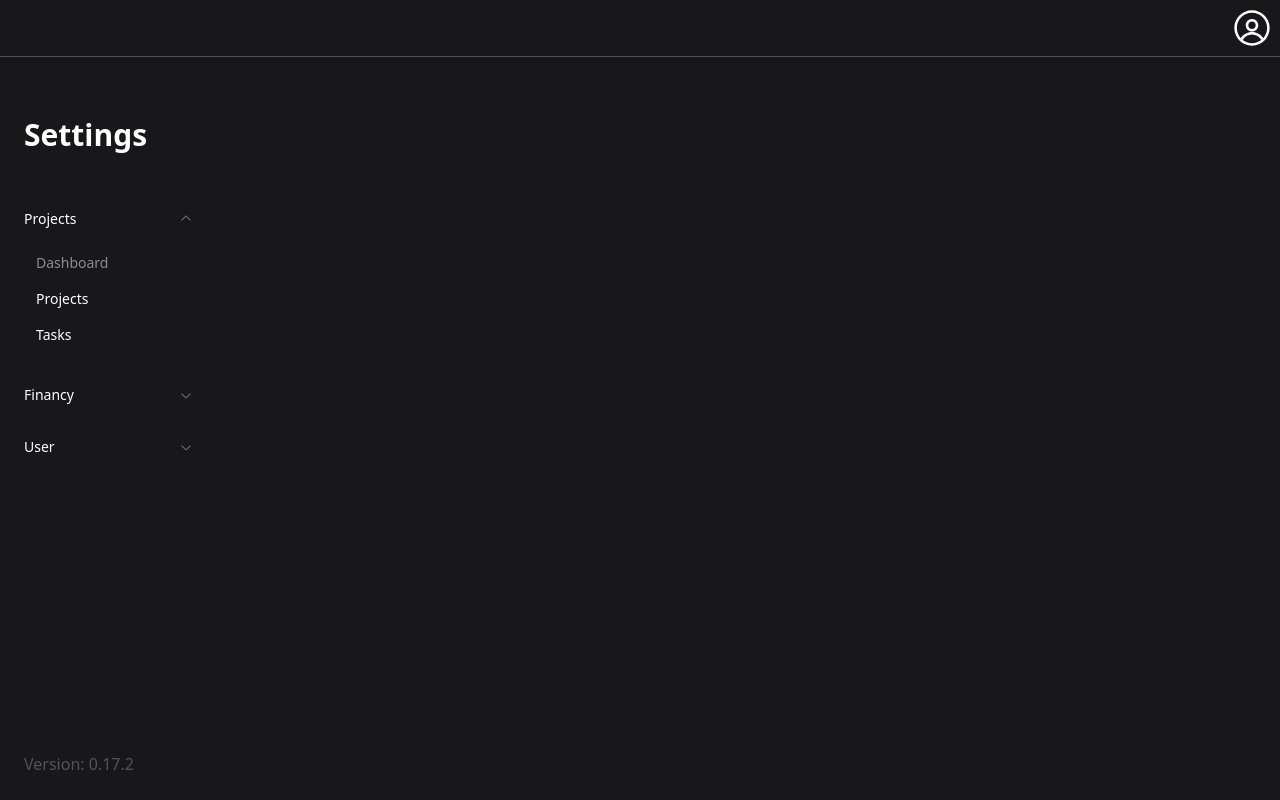
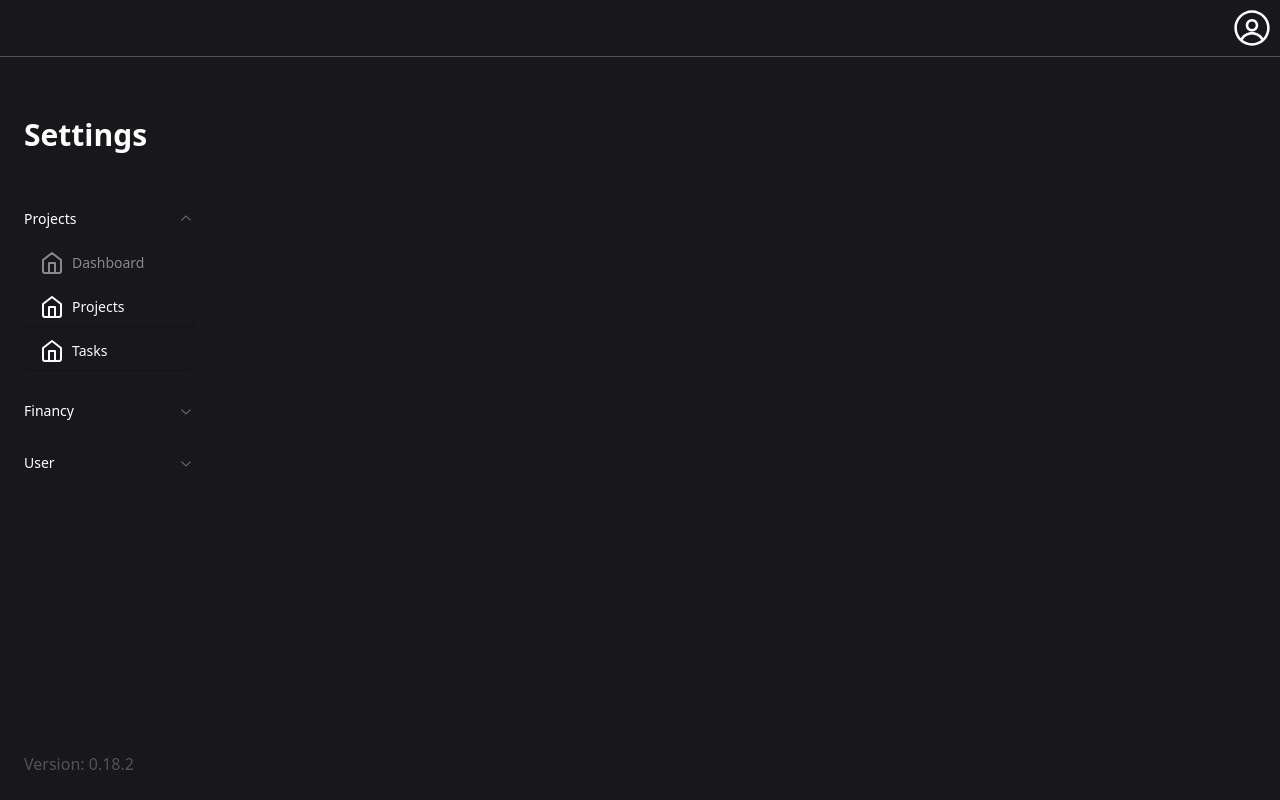
Before and after one commit to AndersonAndrad/hours_worked_marker_client, a React (Vite) app: page / in a window 1280 px wide. Both pictures are taken after a click on the button "Projects". Built offline with nearby package versions, Linux system fonts and the light colour scheme.

Commit message:
refact: implementing to show side menu option selected in side menu

```diff
--- a/package.json
+++ b/package.json
@@ -1,7 +1,7 @@
 {
   "name": "personal-erp-client",
   "private": true,
-  "version": "0.17.2",
+  "version": "0.18.2",
   "type": "module",
   "scripts": {
     "dev": "vite",
--- a/src/App.tsx
+++ b/src/App.tsx
@@ -1,7 +1,7 @@
-import { Outlet } from "react-router-dom";
 import { CardComponent } from "./components/common/card.component";
 import { Navbar } from "./components/common/navbar.component";
-import { SideMenu } from "./components/common/side-menu.component";
+import { Outlet } from "react-router-dom";
+import { SideMenu } from "./components/common/side-menu/side-menu.component";
 import { Toaster } from "./components/ui/sonner";
 
 export function App() {
--- a/src/components/common/side-menu.component.tsx
+++ /dev/null
@@ -1,73 +0,0 @@
-import { useEffect, useState } from "react";
-import { Accordion, AccordionContent, AccordionTrigger } from "../ui/accordion";
-
-import { AccordionItem } from "@radix-ui/react-accordion";
-import { FontItalicIcon } from "@radix-ui/react-icons";
-import { useNavigate } from "react-router-dom";
-import packageJson from '../../../package.json';
-import { Toggle } from "../ui/toggle";
-
-interface MenuItem {
-  label: string;
-  path: string;
-  disabled: boolean;
-  icon: JSX.Element;
-  parent: MenuAccordion
-}
-
-enum MenuAccordion {
-  PROJECTS = 'projects',
-  FINANCY = 'financy',
-  USER = 'user',
-}
-
-export function SideMenu() {
-  const [menuItems, setMenuItems] = useState<MenuItem[]>([]);
-  const navigate = useNavigate();
-
-  useEffect(() => {
-    const items: MenuItem[] = [
-      { label: 'Profile', path: '', disabled: true, icon: <FontItalicIcon />, parent: MenuAccordion.USER },
-      { label: 'Dashboard', path: '/dashboard', disabled: true, icon: <FontItalicIcon />, parent: MenuAccordion.PROJECTS },
-      { label: 'Projects', path: '/projects', disabled: false, icon: <FontItalicIcon />, parent: MenuAccordion.PROJECTS },
-      { label: 'Tasks', path: '/tasks', disabled: false, icon: <FontItalicIcon />, parent: MenuAccordion.PROJECTS },
-      { label: 'Financy', path: '', disabled: true, icon: <FontItalicIcon />, parent: MenuAccordion.FINANCY },
-    ]
-    setMenuItems(items);
-  }, [])
-
-  const navigateTo = (path: string): void => {
-    navigate(path)
-  }
-
-  const firstLetterUppercase = (word: string): string => {
-    return word.charAt(0).toUpperCase() + word.slice(1)
-  }
-
-  return (
-    <div className="w-1/5 h-full p-6 flex flex-col gap-10">
-      <h3 className="text-3xl font-bold">Settings</h3>
-      <Accordion type="single" collapsible className="w-full">
-        {Object.values(MenuAccordion).map((menuParent, index) => (
-          <AccordionItem value={menuParent} key={index}>
-            <AccordionTrigger>{firstLetterUppercase(menuParent)}</AccordionTrigger>
-            <AccordionContent>
-              {menuItems.filter(menuItem => menuItem.parent === menuParent).map(menuItem => (
-                <Toggle
-                  className="text-1xl w-full flex flex-row justify-start"
-                  disabled={menuItem.disabled}
-                  onClick={() => { navigateTo(menuItem.path) }}
-                >
-                  <span className="flex flex-row gap-2 items-center"  >{firstLetterUppercase(menuItem.label)}</span>
-                </Toggle>
-              ))}
-            </AccordionContent>
-          </AccordionItem>
-        ))}
-      </Accordion>
-      <div className="mt-auto opacity-25">
-        <span>Version: {packageJson.version}</span>
-      </div>
-    </div>
-  )
-}
--- /dev/null
+++ b/src/components/common/side-menu/side-menu-option.component.tsx
@@ -0,0 +1,39 @@
+import { Button } from "@/components/ui/button";
+import { LucideIcon } from "lucide-react";
+import { firstLetterUppercase } from "@/utils/string.utils";
+import { useNavigate } from "react-router-dom";
+
+interface SideMenuOptionProps {
+  Icon?: LucideIcon;
+  label: string;
+  selected: boolean;
+  disabled: boolean;
+  path: string;
+  clicked: () => void;
+}
+
+export function SideMenuOption({ Icon, label, selected = false, disabled = false, path, clicked }: SideMenuOptionProps) {
+  const navigate = useNavigate();
+
+  const checkVariantButton = () => {
+    return selected ? 'secondary' : 'default'
+  }
+
+  const navigateTo = (): void => {
+    navigate(path)
+    clicked();
+  }
+
+  return (
+    <div>
+      <Button
+        variant={checkVariantButton()}
+        disabled={disabled} onClick={() => navigateTo()}
+        className="flex flex-row gap-2 items-center w-full justify-start"
+      >
+        {Icon && <Icon />}
+        {firstLetterUppercase(label)}
+      </Button>
+    </div>
+  )
+}
--- /dev/null
+++ b/src/components/common/side-menu/side-menu.component.tsx
@@ -0,0 +1,77 @@
+import { Accordion, AccordionContent, AccordionTrigger } from "../../ui/accordion";
+import { Home, LucideIcon } from "lucide-react";
+import { useEffect, useState } from "react";
+
+import { AccordionItem } from "@radix-ui/react-accordion";
+import { SideMenuOption } from "./side-menu-option.component";
+import { firstLetterUppercase } from "@/utils/string.utils";
+import { generateHash } from "@/utils/base64.utils";
+import packageJson from '../../../../package.json';
+
+interface MenuItem {
+  label: string;
+  path: string;
+  disabled: boolean;
+  icon: LucideIcon;
+  parent: MenuAccordion
+  selected: boolean;
+  id: string;
+}
+
+enum MenuAccordion {
+  PROJECTS = 'projects',
+  FINANCY = 'financy',
+  USER = 'user',
+}
+
+export function SideMenu() {
+  const [menuItems, setMenuItems] = useState<MenuItem[]>([]);
+
+  useEffect(() => {
+    const items: MenuItem[] = [
+      { label: 'Profile', path: '', disabled: true, icon: Home, parent: MenuAccordion.USER, selected: false, id: generateHash() },
+      { label: 'Dashboard', path: '/dashboard', disabled: true, icon: Home, parent: MenuAccordion.PROJECTS, selected: false, id: generateHash() },
+      { label: 'Projects', path: '/projects', disabled: false, icon: Home, parent: MenuAccordion.PROJECTS, selected: false, id: generateHash() },
+      { label: 'Tasks', path: '/tasks', disabled: false, icon: Home, parent: MenuAccordion.PROJECTS, selected: false, id: generateHash() },
+      { label: 'Financy', path: '', disabled: true, icon: Home, parent: MenuAccordion.FINANCY, selected: false, id: generateHash() },
+    ]
+    setMenuItems(items);
+  }, [])
+
+  const markSelectedMenuOption = (id: string) => {
+    const options = menuItems.map(option => {
+      option.selected = option.id === id;
+      return option;
+    })
+    setMenuItems(options);
+  }
+
+  return (
+    <div className="w-1/5 h-full p-6 flex flex-col gap-10">
+      <h3 className="text-3xl font-bold">Settings</h3>
+      <Accordion type="single" collapsible className="w-full">
+        {Object.values(MenuAccordion).map((menuParent, index) => (
+          <AccordionItem value={menuParent} key={index}>
+            <AccordionTrigger>{firstLetterUppercase(menuParent)}</AccordionTrigger>
+            <AccordionContent className="flex flex-col gap-2">
+              {menuItems.filter(menuItem => menuItem.parent === menuParent).map((menuItem, index) => (
+                <SideMenuOption
+                  key={index}
+                  Icon={menuItem.icon}
+                  label={menuItem.label}
+                  path={menuItem.path}
+                  selected={menuItem.selected}
+                  disabled={menuItem.disabled}
+                  clicked={() => markSelectedMenuOption(menuItem.id)}
+                />
+              ))}
+            </AccordionContent>
+          </AccordionItem>
+        ))}
+      </Accordion>
+      <div className="mt-auto opacity-25">
+        <span>Version: {packageJson.version}</span>
+      </div>
+    </div>
+  )
+}
--- /dev/null
+++ b/src/utils/string.utils.ts
@@ -0,0 +1,3 @@
+export const firstLetterUppercase = (word: string): string => {
+  return word.charAt(0).toUpperCase() + word.slice(1);
+};
```
